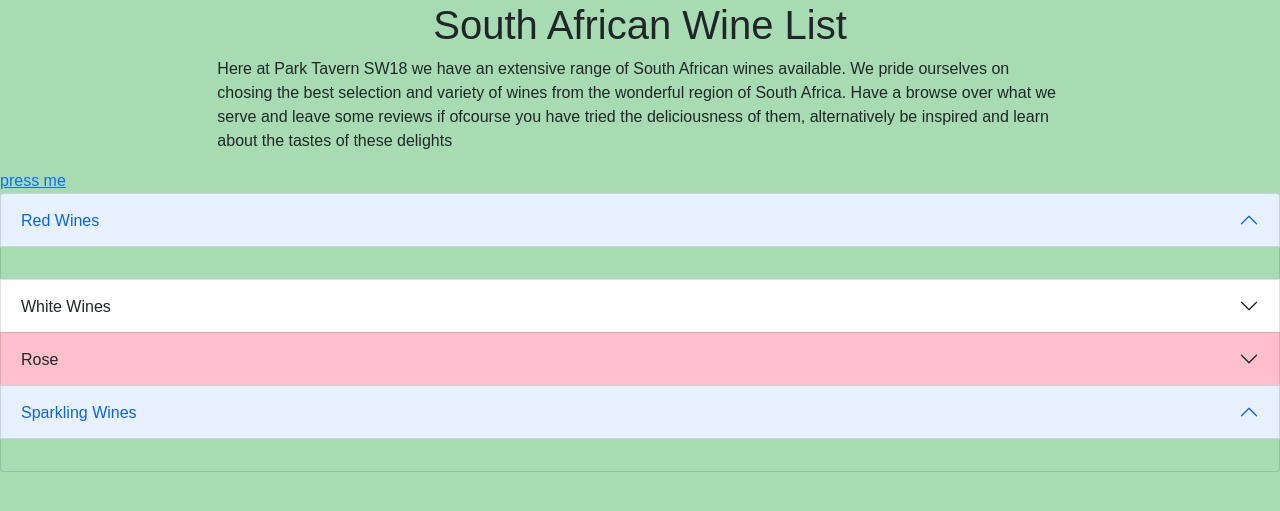
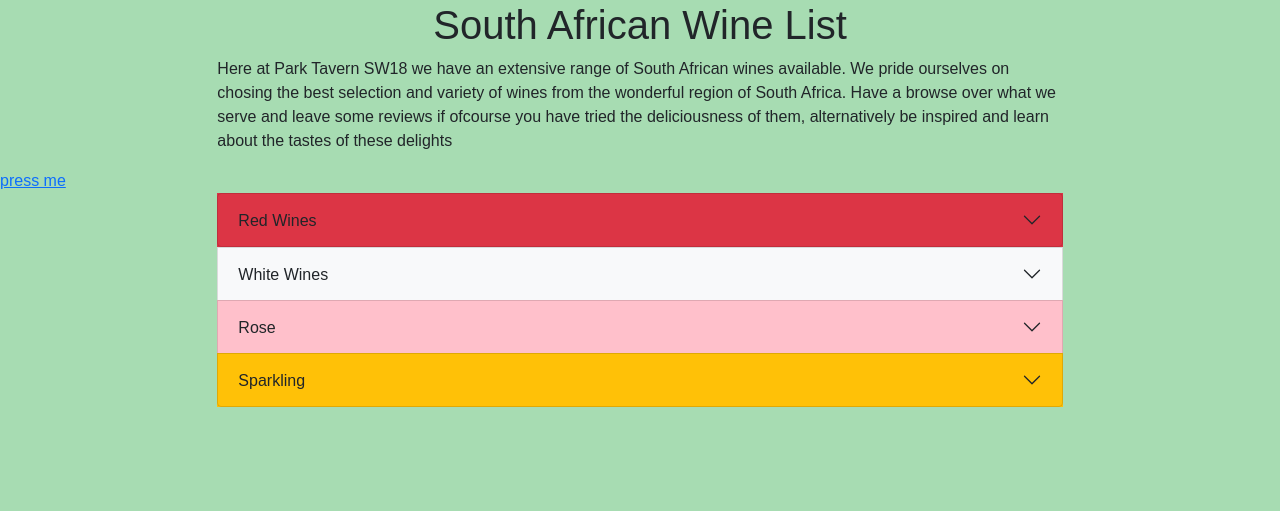
Before and after one commit to Code-Institute-Submissions/MileStoneProject3-ParkTavernWines, a Flask app: template templates/wines.html in a window 1280 px wide. Shown: the part 289-800 px from the top of the page. Run offline with Flask 2, Linux system fonts and the light colour scheme; the template is opened without the code that fills it, so the values that code supplies are empty; some libraries are stand-ins or nearby versions.

Commit message:
styling on wines.html and getting link to just set page

```diff
--- a/static/css/style.css
+++ b/static/css/style.css
@@ -8,15 +8,3 @@
 .btn-rose{
     background-color: pink;
 }
-
-.btn-yellow{
-    background-color: yellow;
-}
-
-.btn-red{
-    background-color: red;
-}
-
-.btn-white{
-    background-color: white;
-}
--- a/templates/wineinfo.html
+++ b/templates/wineinfo.html
@@ -4,7 +4,7 @@
 
      {% for wines in wine_list %}
 
-
+        {% if wines.wine_name == wine_name %}
     <h1 class="d-flex justify-content-center">{{wines.wine_name}}</h1>
     <div class="row no-gutters">
     <div class="div col-md-4 offset-md-4">
@@ -23,6 +23,7 @@
     </ul>
     </div>
     </div>
+    {% endif %}
 
     {% endfor %}
 {% endblock %}
--- a/templates/wines.html
+++ b/templates/wines.html
@@ -21,19 +21,20 @@
     <a href="{{url_for('wineinfo')}}">press me</a>
 </div>
 <div class="row no-gutters">
+    <div class="col-8 offset-2">
         <div class="accordion" id="accordionExample">
-  <div class="accordion-item">
+            <div class="accordion-item btn-danger">
                 <h2 class="accordion-header" id="headingOne">
-      <button class="accordion-button btn-red d-flex justify-text-center" type="button" data-bs-toggle="collapse" data-bs-target="#collapseOne" aria-expanded="true" aria-controls="collapseOne">
+                <button class="accordion-button collapsed" type="button" data-bs-toggle="collapse" data-bs-target="#collapseOne" aria-expanded="true" aria-controls="collapseOne">
                     Red Wines
                 </button>
                 </h2>
-    <div id="collapseOne" class="accordion-collapse collapse show" aria-labelledby="headingOne" data-bs-parent="#accordionExample">
+            <div id="collapseOne" class="accordion-collapse collapse" aria-labelledby="headingOne" data-bs-parent="#accordionExample">
                 <div class="accordion-body">
                     {% for wines in wine_list %}
                         {% if wines.wine_color == "Red" %}
                         <ul>
-            <li> {{ wines.wine_name }}</li>
+                            <li><a href="{{url_for('wineinfo')}}"> {{ wines.wine_name }}</a></li>
                         </ul>
 
                         {% endif %}
@@ -41,14 +42,15 @@
                 </div>
             </div>
         </div>
-  <div class="accordion-item">
+    </div>
+  <div class="accordion-item btn-light">
     <h2 class="accordion-header" id="headingTwo">
       <button class="accordion-button collapsed btn-white" type="button" data-bs-toggle="collapse" data-bs-target="#collapseTwo" aria-expanded="false" aria-controls="collapseTwo">
         White Wines
       </button>
     </h2>
     <div id="collapseTwo" class="accordion-collapse collapse" aria-labelledby="headingTwo" data-bs-parent="#accordionExample">
-      <div class="accordion-body d-flex justify-content-center">
+      <div class="accordion-body">
         {% for wines in wine_list %}
             {% if wines.wine_color == "White" %}
                 <ul>
@@ -59,9 +61,9 @@
       </div>
     </div>
   </div>
-  <div class="accordion-item">
+  <div class="accordion-item btn-rose">
     <h2 class="accordion-header" id="headingThree">
-      <button class="accordion-button collapsed btn-rose" type="button" data-bs-toggle="collapse" data-bs-target="#collapseThree" aria-expanded="false" aria-controls="collapseThree">
+      <button class="accordion-button collapsed" type="button" data-bs-toggle="collapse" data-bs-target="#collapseThree" aria-expanded="false" aria-controls="collapseThree">
         Rose
       </button>
     </h2>
@@ -78,13 +80,13 @@
       </div>
     </div>
   </div>
-  <div class="accordion-item">
+   <div class="accordion-item btn-warning">
     <h2 class="accordion-header" id="headingFour">
-      <button class="accordion-button btn-yellow" type="button" data-bs-toggle="collapse" data-bs-target="#collapseFour" aria-expanded="true" aria-controls="collapseFour">
-        Sparkling Wines
+      <button class="accordion-button collapsed" type="button" data-bs-toggle="collapse" data-bs-target="#collapseFour" aria-expanded="false" aria-controls="collapseFour">
+       Sparkling
       </button>
     </h2>
-    <div id="collapseFour" class="accordion-collapse collapse show" aria-labelledby="headingFour" data-bs-parent="#accordionExample">
+    <div id="collapseFour" class="accordion-collapse collapse" aria-labelledby="headingFour" data-bs-parent="#accordionExample">
       <div class="accordion-body">
         {% for wines in wine_list %}
     {% if wines.wine_color == "Sparkling" %}
```
Lines whose indentation alone changed are shown as unchanged.
